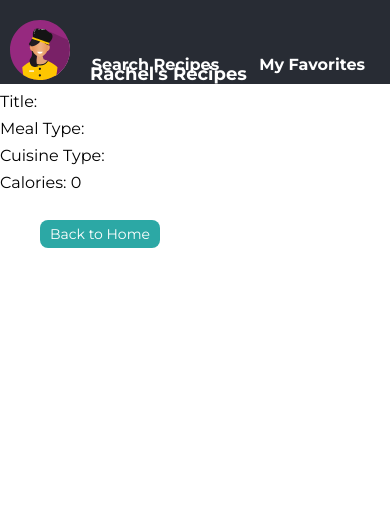
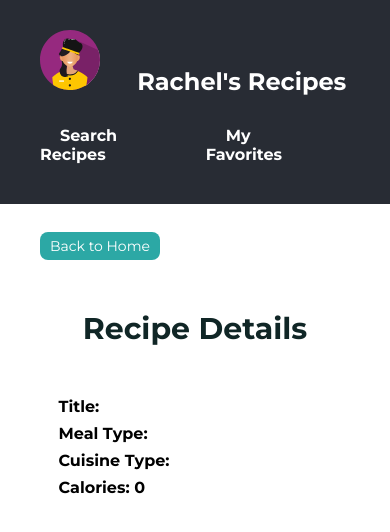
Before and after one commit to rachleewil/ReactRecipeAPI, a React (Create React App) app in the folder rachelsrecipes/: page /details in a window 390 px wide. Shown: the top 532 px of the page. Built offline with nearby package versions, Linux system fonts and the light colour scheme.

Commit message:
CSS changes to mobile and details page

```diff
--- a/rachelsrecipes/src/App.css
+++ b/rachelsrecipes/src/App.css
@@ -185,8 +185,7 @@ In Results.tsx  & Favorites.tsx*/
     border: 2px solid #2CA8A5;
 }
 
-/* Back to Home button
-In Details.tsx*/
+/* Details.tsx CSS*/
 .homeButton {
     font-family: 'Montserrat';
     font-size: 14px;
@@ -206,28 +205,31 @@ In Details.tsx*/
     border: 2px solid #2CA8A5;
  }
 
+ .recipeDetails {
+    margin-left: 30%;
+    margin-top: 50px;
+    font-weight: bold;
+ }
+
 
 /* Mobile and Below */
 @media all and (max-width: 600px) {
-    h1 {
-        margin: 10px 5px;
-        font-size: 18px;
+    .NavBar {
+        justify-content: center;
     }
 
-    .nav {
-        display: flex;
-        flex-wrap: wrap;
-        justify-content: center;
-        align-items: center;
-        width: 100%;
+    .NavIcon {
+        padding-right: 12%;
     }
 
-    .NavBar {
-        padding: 10px 5px;
+    .NavBarLinks {
+        display: flex;
+        justify-content: center;
+        margin-top: 30px;
     }
 
     a.Link {
-        font-size: 16px;
+        font-size: 12px;
     }
 
     .search-form {
@@ -238,12 +240,16 @@ In Details.tsx*/
     }
 
     .search-button {
-        width: 90vw;
+        width: 65vw;
     }
 
     input, select {
-        width: 90vw;
+        width: 65vw;
     }
+
+    .recipeDetails {
+        margin-left: 15%;
+     }
 }
 
 
--- a/rachelsrecipes/src/components/Details.tsx
+++ b/rachelsrecipes/src/components/Details.tsx
@@ -6,11 +6,17 @@ import { Link } from "react-router-dom";import { JsxEmit } from "typescript";
 
 const Details: FC<Recipe> = ({ recipe }): JSX.Element => {
   return <>
-    <p>Title: {recipe.label}</p>
-    <p>Meal Type: {recipe.mealType}</p>
-    <p>Cuisine Type: {recipe.cuisineType}</p>
-    <p>Calories: {recipe.calories}</p>
+
     <p><Link to="/"><button className="homeButton">Back to Home</button></Link></p>
+    <h2 id="title">Recipe Details</h2>
+
+    <div className="recipeDetails">
+        <p>Title: {recipe.label}</p>
+        <p>Meal Type: {recipe.mealType}</p>
+        <p>Cuisine Type: {recipe.cuisineType}</p>
+        <p>Calories: {recipe.calories}</p>
+    </div>
+
   </>;
 };
 
--- a/rachelsrecipes/src/components/Results.tsx
+++ b/rachelsrecipes/src/components/Results.tsx
@@ -19,7 +19,7 @@ function Results({recipes}: Props) {
             <div className="recipeResults">
               <img src={hits.recipe.image}  width="250" height="250"/>
               <h3 id = "recipeResultsName">{hits.recipe.label}</h3>
-              <p>See the the full recipe on <b><a href={hits.recipe.url} target="_blank">{hits.recipe.source}</a></b></p>
+              <p>See the the full recipe on <br></br><a href={hits.recipe.url} target="_blank">{hits.recipe.source}</a></p>
               <p id="details"><Link to="/details">More Details</Link></p>
             <button className="addButton" onClick={() => addFavorite(hits)}>Add to Favorites</button>
             </div>
```
